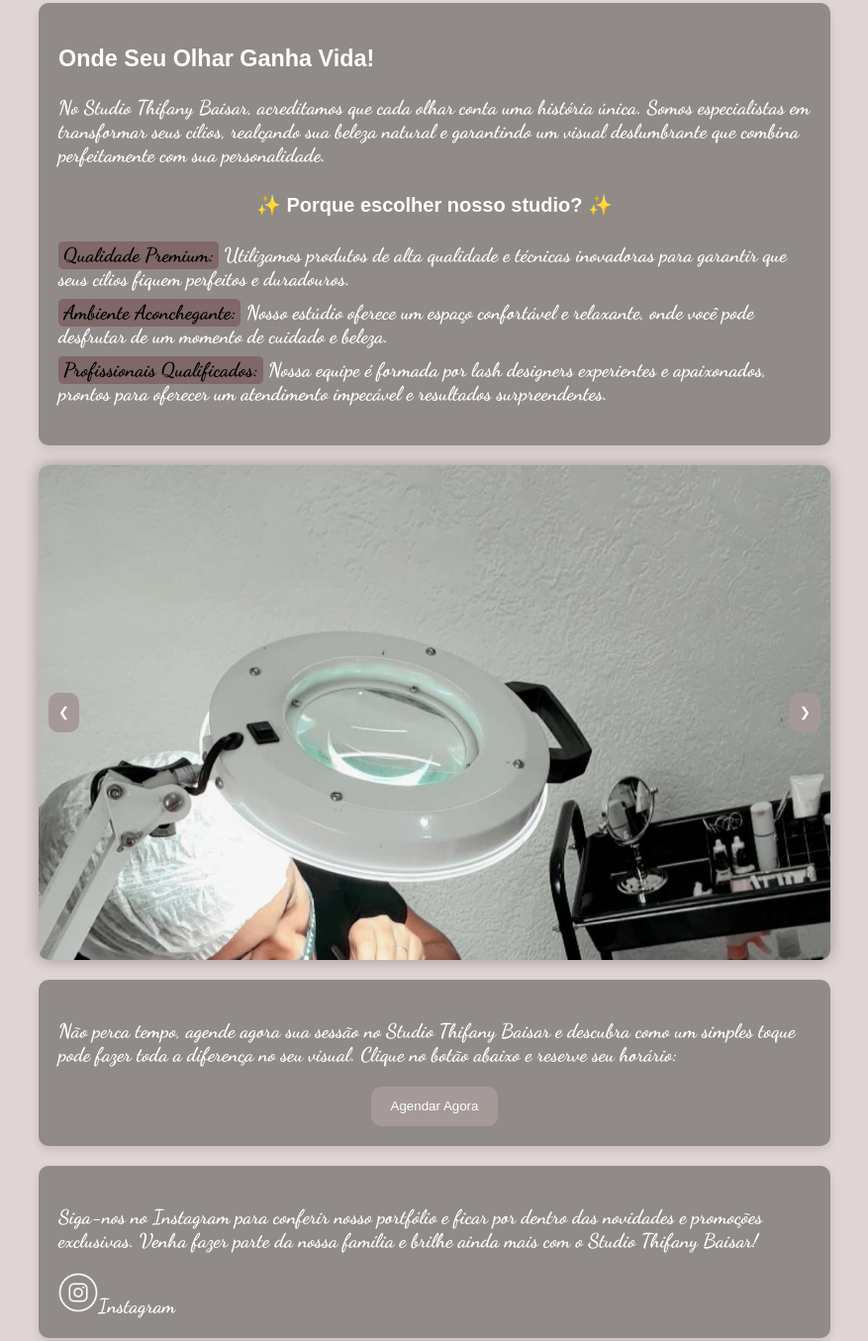
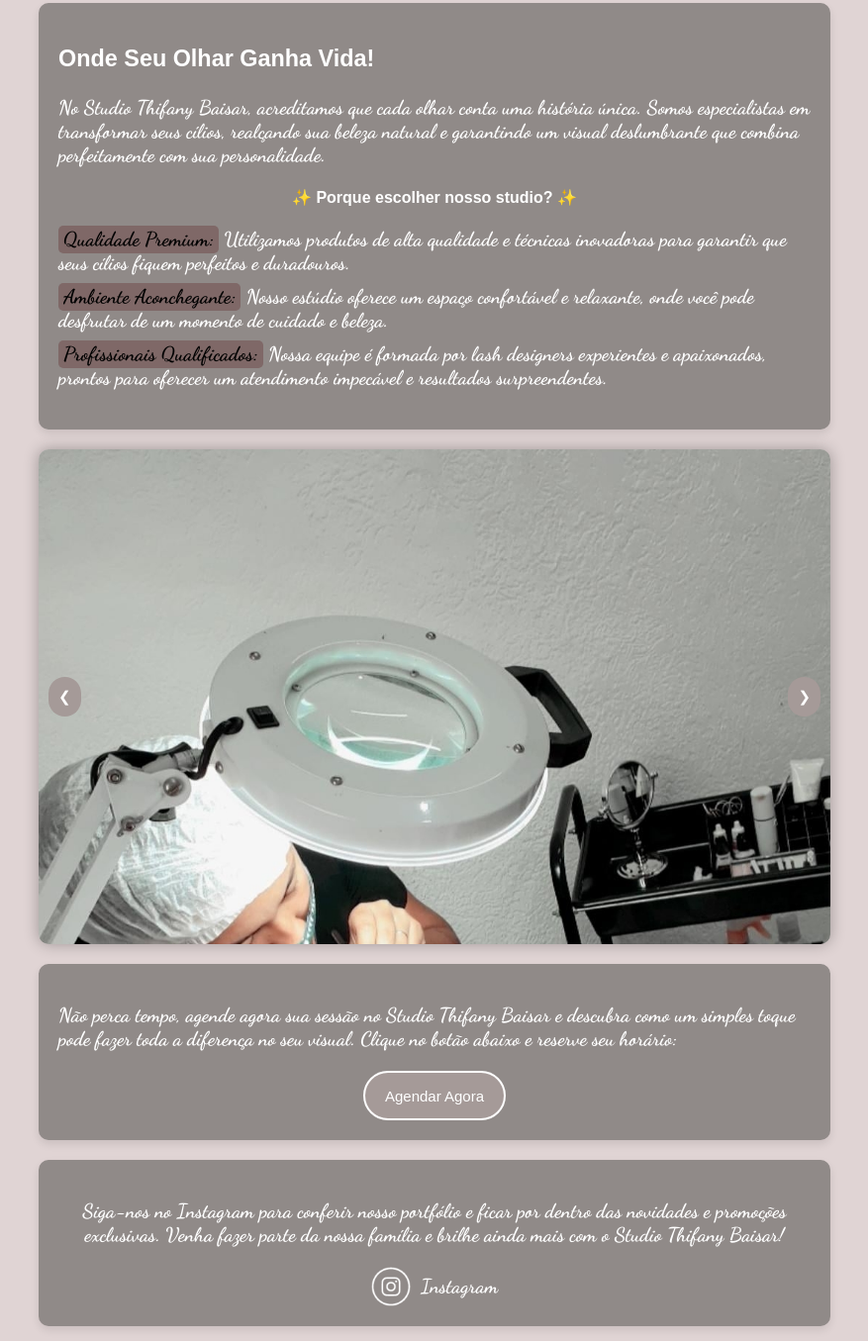
Before and after one commit to gabrielFcarrasco/agenda, a plain HTML site: page index.html in a window 1280 px wide. Shown: the part 288-1643 px from the top of the page at 99% size, without its empty margins (201-1078 px from the left). Drawn offline with Linux system fonts and the light colour scheme; a web font is replaced by a local one.

Commit message:
commit "melhoras visuais, pequenos ajustes"

```diff
--- a/front-end/site/galeria/style.css
+++ /dev/null
@@ -1,118 +0,0 @@
-@import url('https://fonts.googleapis.com/css2?family=Dancing+Script:wght@400..700&family=Poetsen+One&display=swap');
-
-body {
-    background-color: #e0d4d4;
-    font-family: "Dancing Script", cursive;
-    font-optical-sizing: auto;
-    font-weight: 700;
-    font-style: normal;
-    font-size: 20px;
-    color: white;
-    margin: 0;
-    padding: 0;
-}
-
-nav {
-    display: flex;
-    justify-content: flex-end;
-    background-color: #7f6867;
-    padding: 10px;
-}
-
-nav a {
-    color: white;
-    margin-left: 10px;
-    text-decoration: none;
-    font-size: 18px;
-}
-
-.container {
-    max-width: 800px;
-    margin: 0 auto;
-    padding: 20px;
-    text-align: center;
-}
-
-#bemvinda {
-    background-color: #908a88;
-    padding: 20px;
-    border-radius: 10px;
-}
-
-.h1 {
-    margin: 0;
-    color: white;
-    font-family: "Poetsen One", sans-serif;
-    font-weight: 400;
-    font-style: normal;
-    font-size: 25px;
-}
-
-article {
-    background-color: #908a88;
-    border-radius: 10px;
-    padding: 20px;
-    margin: 20px 0;
-    box-shadow: 0 4px 8px rgba(0, 0, 0, 0.1);
-    text-align: left;
-}
-
-.h4 {
-    margin: 20px 0;
-}
-
-ul {
-    list-style: none;
-    padding: 0;
-}
-
-ul li {
-    margin: 10px 0;
-}
-
-span {
-    font-weight: 700;
-    background-color: #a59a98;
-    padding: 2px 5px;
-    border-radius: 5px;
-}
-
-h2, h3, h4 {
-    color: white;
-    font-family: "Poetsen One", sans-serif;
-}
-
-.agendamento, .insta {
-    margin: 20px 0;
-}
-
-.btn-agenda {
-    margin-top: 10px;
-}
-
-button {
-    border: none;
-    background-color: #a59a98;
-    height: 40px;
-    border-radius: 10px;
-    color: white;
-    cursor: pointer;
-    padding: 10px 20px;
-}
-
-button:hover {
-    background-color: #908a88;
-}
-
-footer {
-    background-color: #7f6867;
-    width: 100%;
-    color: white;
-    text-align: center;
-    padding: 10px 0;
-}
-
-#insta img {
-    width: 40px;
-    height: 40px;
-}
--- a/front-end/site/style.css
+++ b/front-end/site/style.css
@@ -92,9 +92,18 @@ ul li {
     transition: transform 0.5s ease-in-out, opacity 0.5s ease-in-out;
 }
 
-.img.zoom {
-    transform: scale(1.1);
-    opacity: 1;
+.prev, .next {
+    position: absolute;
+    top: 50%;
+    transform: translateY(-50%);
+    background-color: rgba(0, 0, 0, 0.5);
+    color: white;
+    border: none;
+    padding: 10px;
+    cursor: pointer;
+    z-index: 10;
+    height: 40px;
+    background-color: #a59a98;
 }
 
 .prev {
@@ -126,16 +135,21 @@ h2, h3, h4 {
     margin-top: 10px;
     display: flex;
     justify-content: center;
+
 }
 
 button {
-    border: none;
+    border: 2px white solid;
     background-color: #a59a98;
-    height: 40px;
-    border-radius: 10px;
+    height: 50px;
+    border-radius: 25px;
     color: white;
     cursor: pointer;
     padding: 10px 20px;
+    font-family: "Poetsen One", sans-serif;
+    font-weight: 400;
+    font-style: normal;
+    font-size: 15px;
 }
 
 button:hover {
@@ -143,11 +157,29 @@ button:hover {
     border: #e0d4d4 solid;
 }
 
-.link{
-
+.fundo.insta {
+    text-align: center;
 }
 
-.insta1{
+.insta-link {
+    display: flex;
+    justify-content: center;
+    align-items: center;
+    margin-top: 10px;
+}
+
+.insta-link a {
+    display: flex;
+    align-items: center;
+    text-decoration: none;
+    color: white;
+    font-size: 20px;
+}
+
+.insta-link img {
+    margin-right: 10px;
+    width: 40px;
+    height: 40px;
 }
 
 .fim{
--- a/index.html
+++ b/index.html
@@ -17,7 +17,7 @@
             <article>
                 <h3>Onde Seu Olhar Ganha Vida!</h3>
                 <p>No Studio Thifany Baisar, acreditamos que cada olhar conta uma história única. Somos especialistas em transformar seus cílios, realçando sua beleza natural e garantindo um visual deslumbrante que combina perfeitamente com sua personalidade.</p>
-                <div class="h4">
+                <div class="h4" style="font-size: 16px">
                     <h4>✨ Porque escolher nosso studio? ✨</h4>
                 </div>
                 <ul>
@@ -62,10 +62,16 @@
                     <a href="https://wa.me/5511970494879?text=Gostaria+de+agendar+meu+hor%C3%A1rio"><button>Agendar Agora</button></a>
                 </div>
             </div>
-            <div class="fundo" class="insta">
-                <p>Siga-nos no Instagram para conferir nosso portfólio e ficar por dentro das novidades e promoções exclusivas. Venha fazer parte da nossa família e brilhe ainda mais com o Studio Thifany Baisar!</p>
-                    <a style="text-decoration: none; color: white; text-align: end;" href="https://www.instagram.com/studiothifanybaisar/" id="insta" class="link"><img class="link" src="front-end\site\galeria/imagens/insta.png" alt="logo Instagram">Instagram</a>
-            </div>
+                    <div class="fundo insta">
+    <p>Siga-nos no Instagram para conferir nosso portfólio e ficar por dentro das novidades e promoções exclusivas. Venha fazer parte da nossa família e brilhe ainda mais com o Studio Thifany Baisar!</p>
+    <div class="insta-link">
+        <a href="https://www.instagram.com/studiothifanybaisar/" id="insta" class="link">
+            <img class="link" src="front-end/site/galeria/imagens/insta.png" alt="logo Instagram">
+            Instagram
+        </a>
+    </div>
+</div>
+
             <div class="fim">
                 <h2 style="color: #7f6867; font-size: 20px;">Seu olhar, nossa paixão.</h2>
                 <h1 style="font-size: 20px;">Studio Thifany Baisar – Onde a magia dos cílios acontece!</h1>
```
Also changed, not shown: front-end/site/galeria/img.html (deleted, +0 -51 lines).
